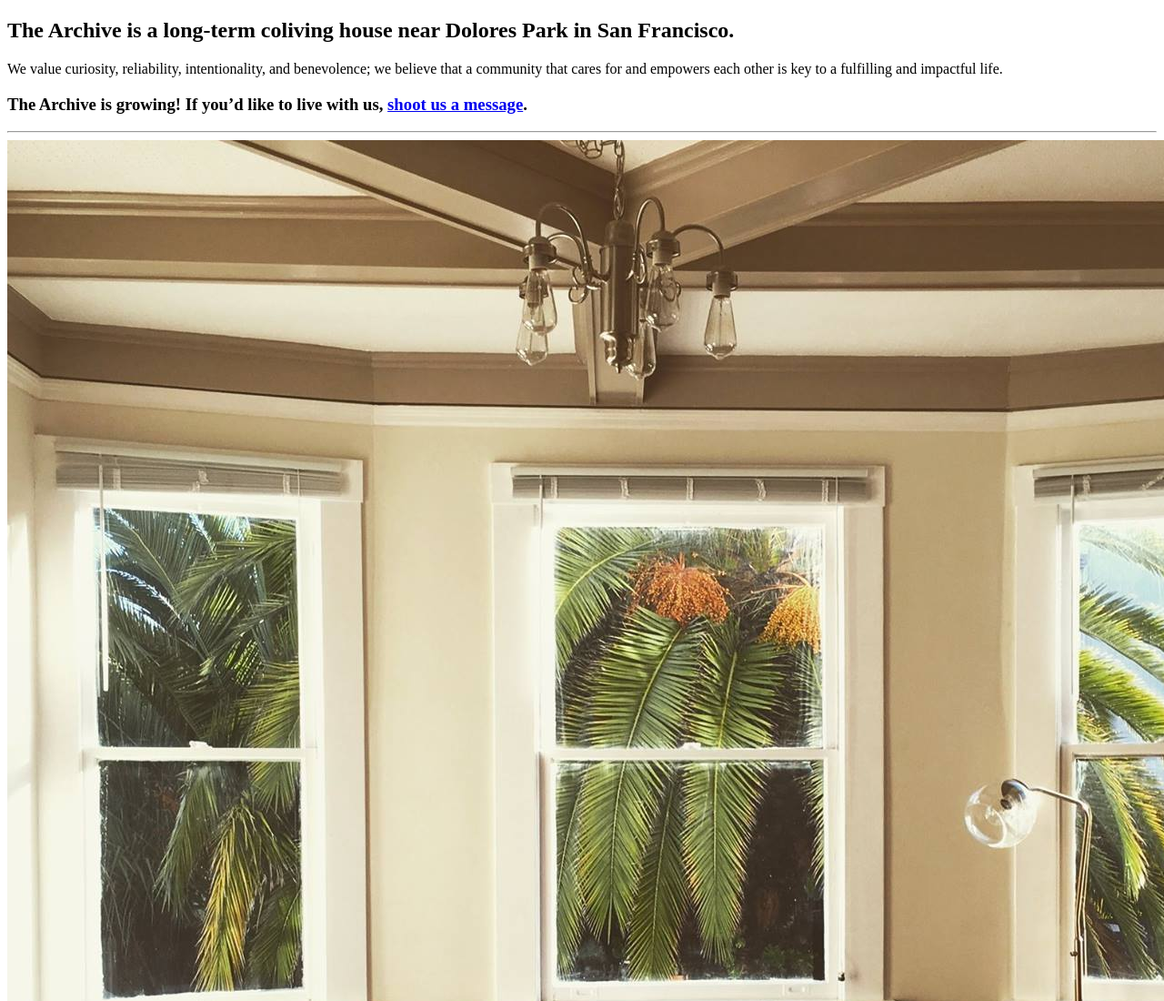
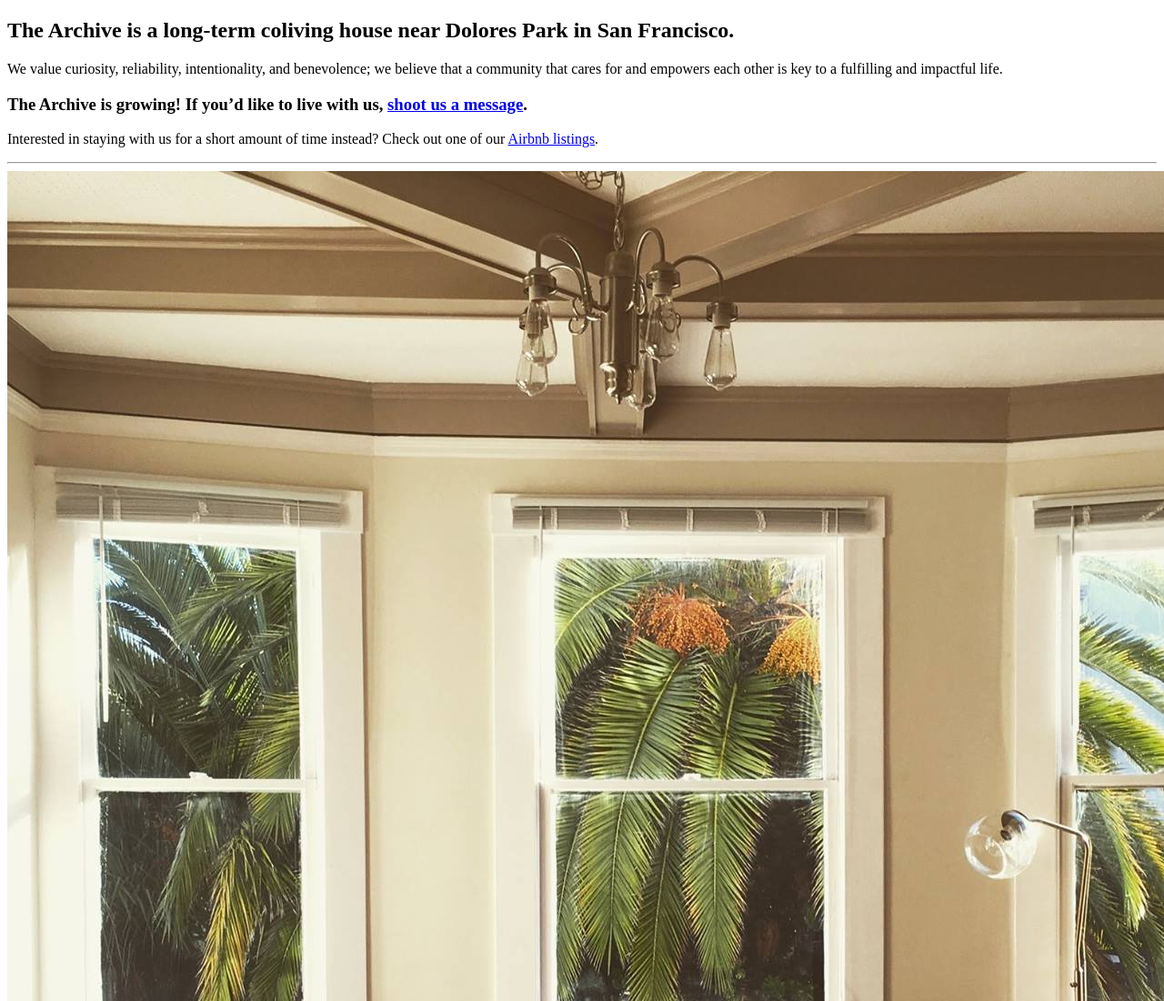
Before and after one commit to JasonBenn/archive.house, a Gatsby site: page / in a window 1280 px wide. Shown: the top 1100 px of the page at 91% size. Built offline with nearby package versions, Linux system fonts and the light colour scheme; Gatsby itself is replaced by a stand-in of ours.

Commit message:
Add a link to Airbnb.

```diff
--- a/src/pages/index.tsx
+++ b/src/pages/index.tsx
@@ -32,6 +32,9 @@ export default class extends React.Component<IndexPageProps, {after: number}> {
             The Archive is growing! If you&rsquo;d like to live with us, {' '}
             <a href="https://goo.gl/forms/pTT0HuMgG0xIgf9t2">shoot us a message</a>.
           </h3>
+          <p>
+            Interested in staying with us for a short amount of time instead? Check out one of our <a href="https://www.airbnb.com/rooms/28964034" target='blank'>Airbnb listings</a>.
+          </p>
 
           <hr />
           <img src="/archive1.jpg" alt="Image of the living room at The Archive" />
```
